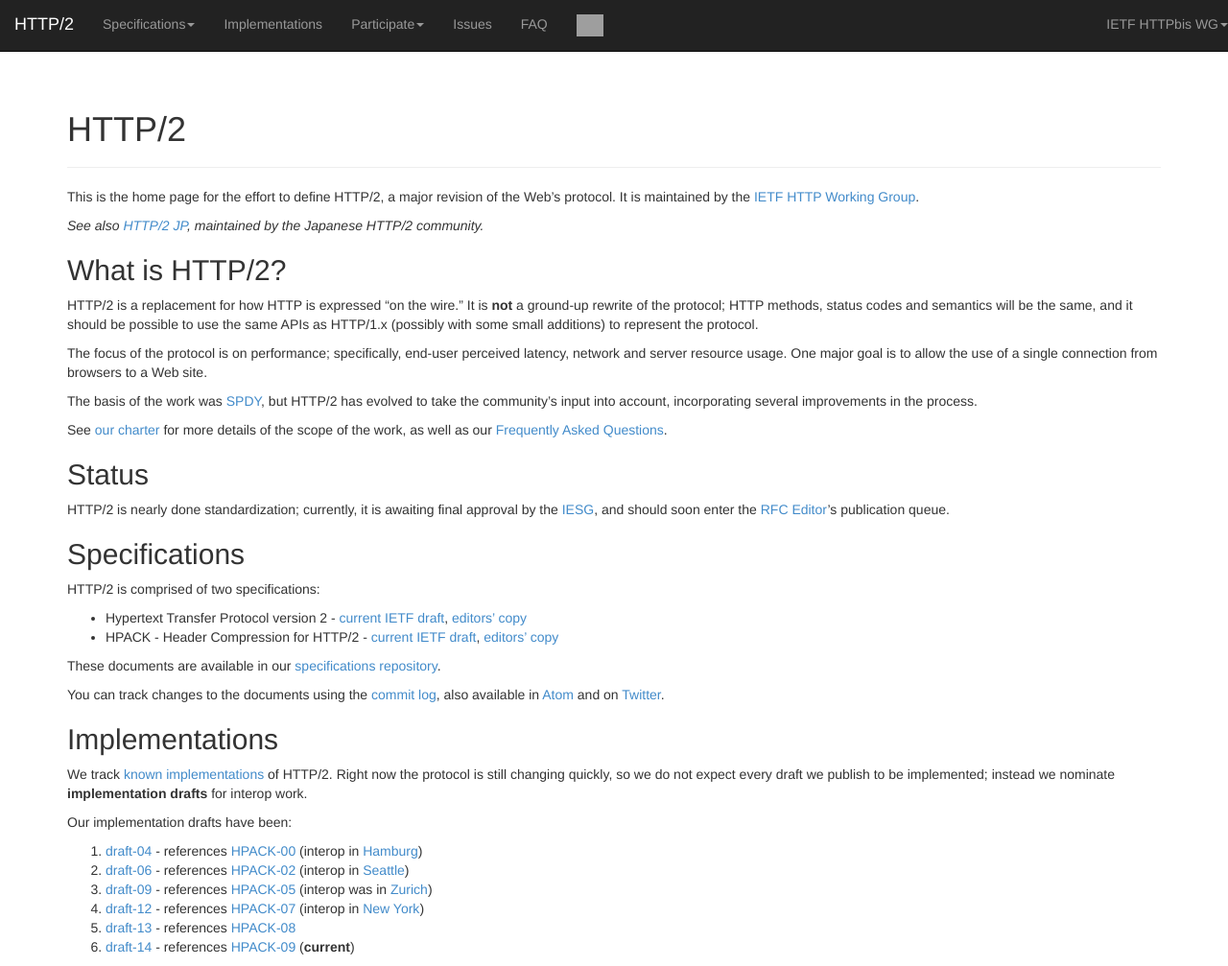
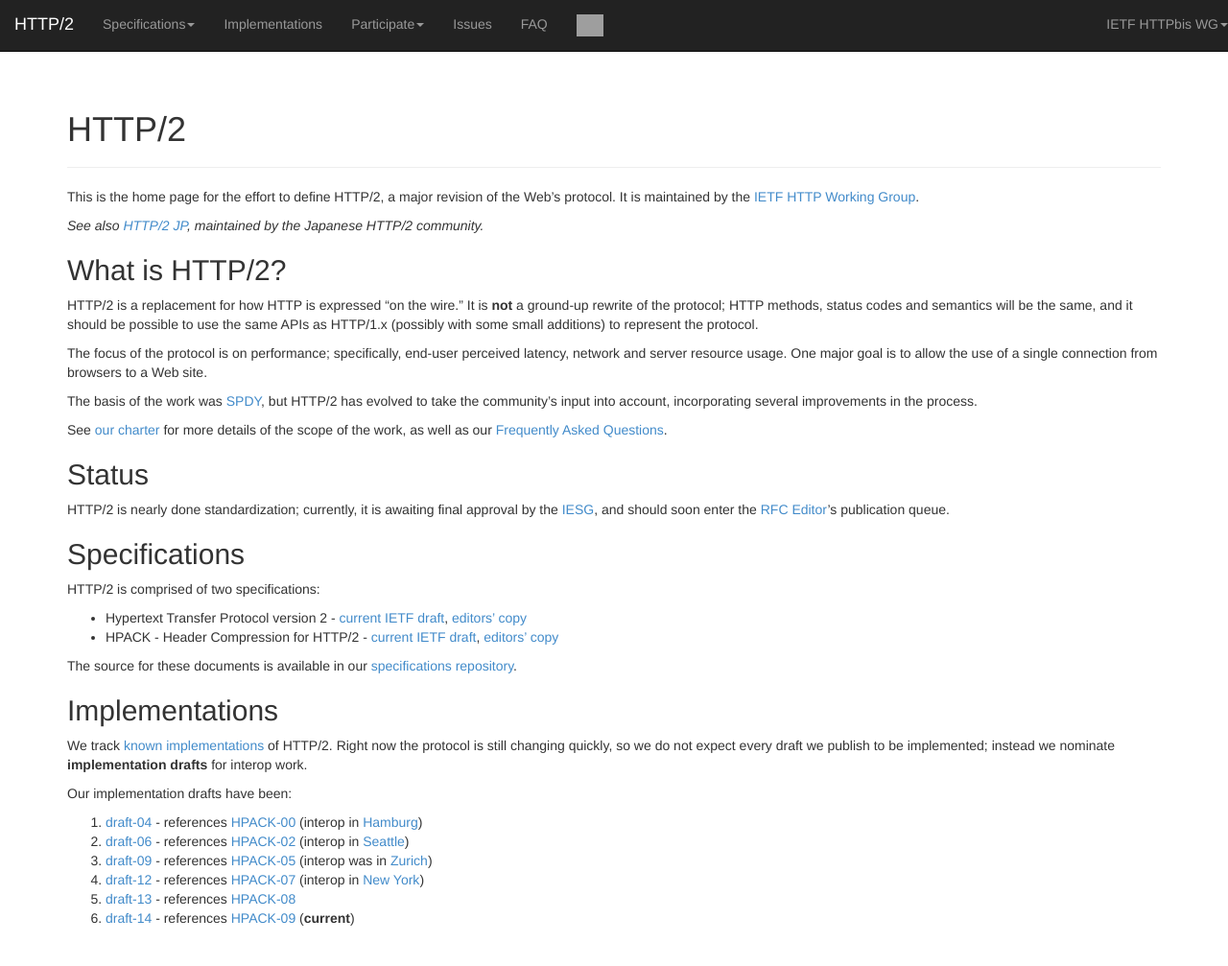
Before and after one commit to http2/http2.github.io, a Jekyll site: the page built from index.md, in a window 1280 px wide and 1007 px high. Shown: the whole window at 96% size. Built offline with Jekyll 4.4.1, drawn with Linux system fonts in a browser that asks for light colours; grey boxes are pictures that could not be loaded.

Commit message:
streamline specifications

```diff
--- a/index.md
+++ b/index.md
@@ -43,11 +43,8 @@
 * Hypertext Transfer Protocol version 2 - [current IETF draft](http://tools.ietf.org/html/draft-ietf-httpbis-http2/), [editors' copy](http://http2.github.com/http2-spec/)
 * HPACK - Header Compression for HTTP/2 - [current IETF draft](http://tools.ietf.org/html/draft-ietf-httpbis-header-compression/), [editors' copy](http://http2.github.com/http2-spec/compression.html)
 
-These documents are available in our [specifications repository](https://github.com/http2/http2-spec).
+The source for these documents is available in our [specifications repository](https://github.com/http2/http2-spec).
 
-You can track changes to the documents using the [commit log](https://github.com/http2/http2-spec/commits/master), also available in
-[Atom](https://github.com/http2/http2-spec/commits/master.atom) and on
-[Twitter](http://twitter.com/httpbis).
 
 ## Implementations
 
```
